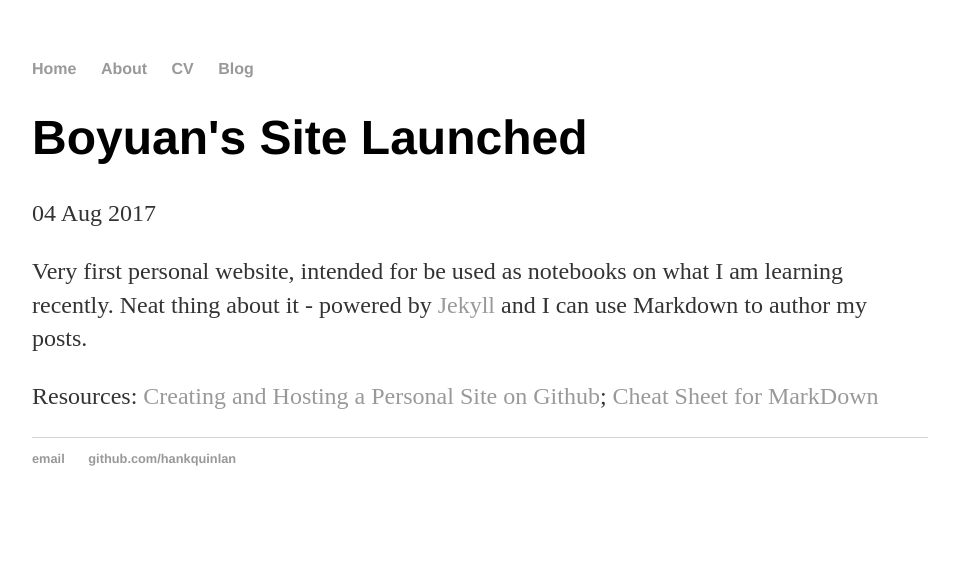
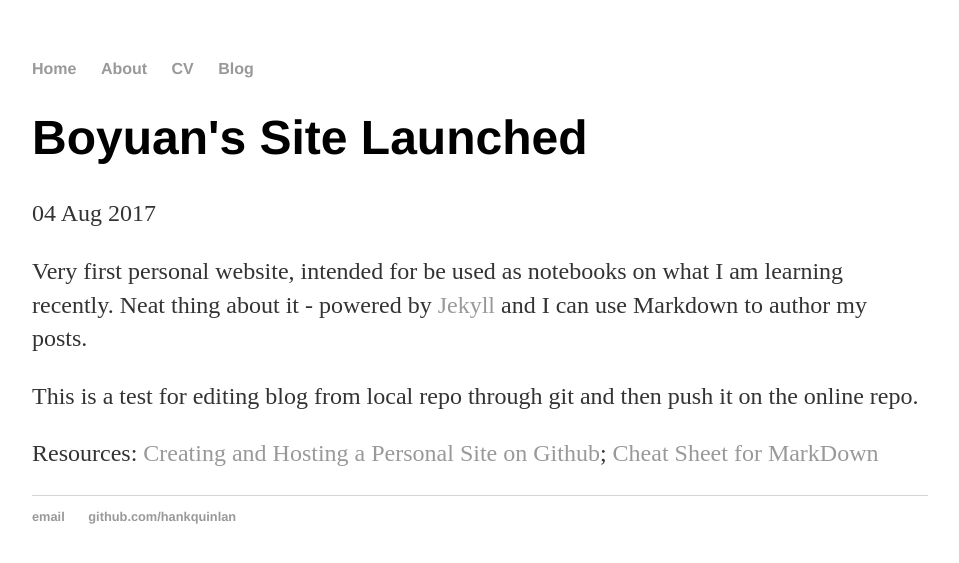
Before and after one commit to BoyuanZH/BoyuanZH.github.io, a Jekyll site: the page built from _posts/2017-08-04-very-first-post.md, in a window 1280 px wide. Shown: the top 563 px of the page, without its empty margins (160-1119 px from the left). Built offline with Jekyll 4.4.1, drawn with Linux system fonts in a browser that asks for light colours.

Commit message:
Push from the local repo.

```diff
--- a/_posts/2017-08-04-very-first-post.md
+++ b/_posts/2017-08-04-very-first-post.md
@@ -6,5 +6,7 @@ date: 2017-08-04
 
 Very first personal website, intended for be used as notebooks on what I am learning recently. Neat thing about it - powered by [Jekyll](http://jekyllrb.com) and I can use Markdown to author my posts.
 
+This is a test for editing blog from local repo through git and then push it on the online repo.
+
 Resources: [Creating and Hosting a Personal Site on Github](http://jmcglone.com/guides/github-pages/#);
            [Cheat Sheet for MarkDown](http://packetlife.net/media/library/16/Markdown.pdf)
```
